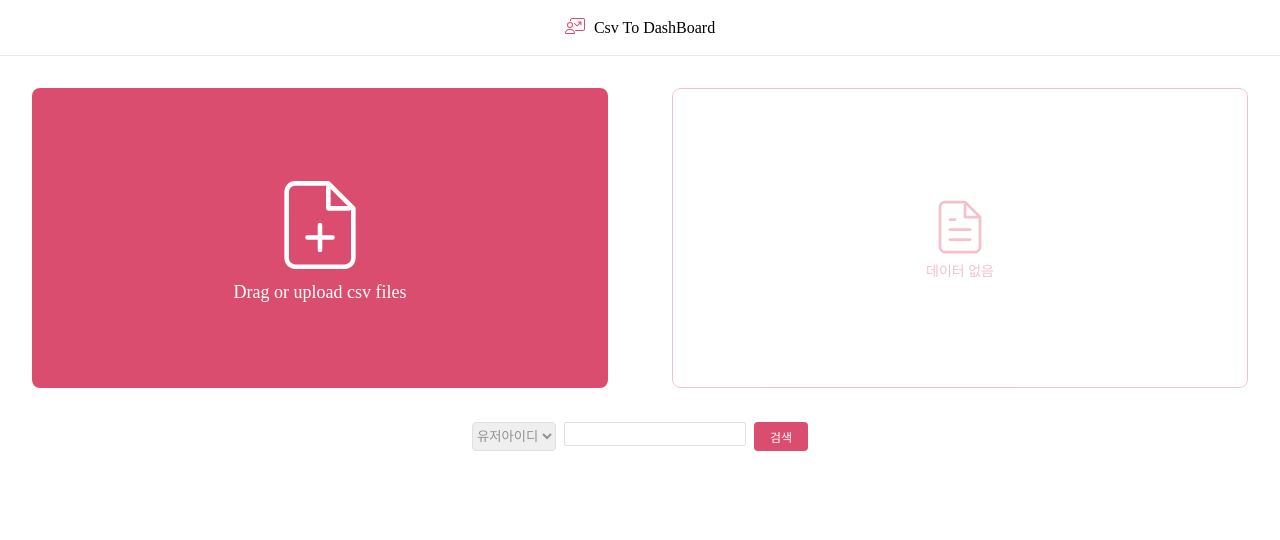
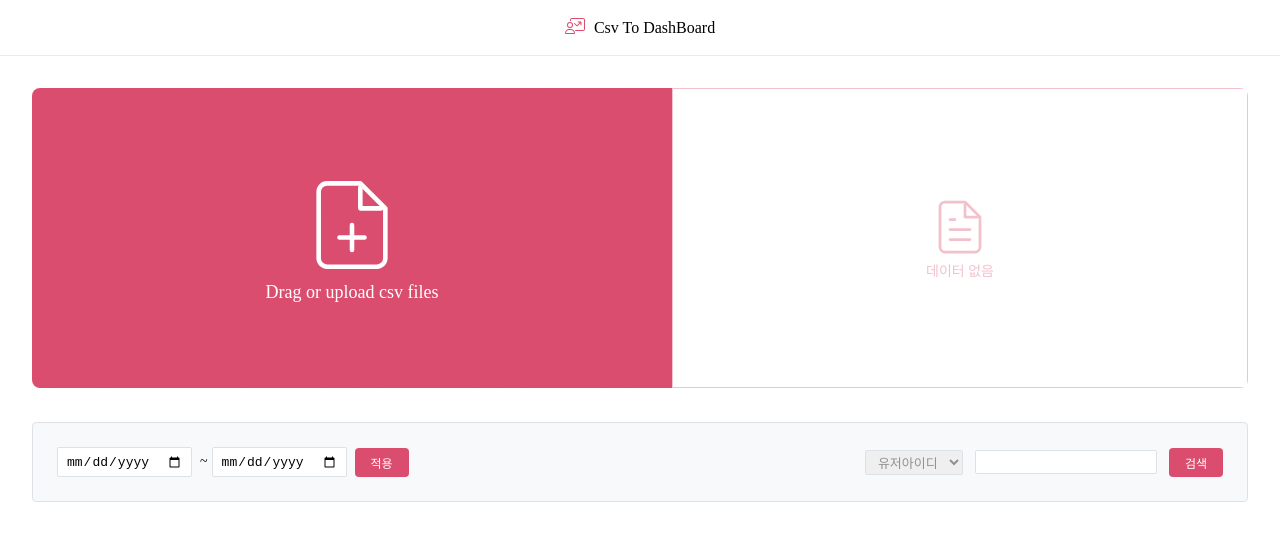
Before and after one commit to brother1-4752/csv-to-dashboard, a React (Vite) app: page / in a window 1280 px wide. Shown: the top 540 px of the page. Built offline with nearby package versions, Linux system fonts and the light colour scheme; a web font is replaced by a local one.

Commit message:
feat: 업로드 페이지 구현

```diff
--- a/src/atoms/atoms.ts
+++ b/src/atoms/atoms.ts
@@ -1,11 +1,4 @@
 import { atom, selector } from "recoil";
-
-export type FilterType = "userId" | "all";
-
-export const totalStringState = atom<string | null>({
-  key: "totalStringState",
-  default: null,
-});
 
 export const dataListState = atom<string[][] | null>({
   key: "dataListState",
@@ -17,55 +10,33 @@ export const filterKeywordState = atom({
   default: "",
 });
 
-export const filterTypeState = atom<FilterType>({
-  key: "filterTypeState",
-  default: "userId" as FilterType,
-});
-
 export const filteredListState = selector({
   key: "filteredListState",
   get: ({ get }) => {
     const filterKeyword = get(filterKeywordState);
-    const filterType = get(filterTypeState);
     const list = get(dataListState);
 
-    // 모든 데이터 필터링 없이 보여주기
-    if (filterType === "all") return list;
-
     const userIdKeyA = "customer_user_id";
-    // const userIdKeyB = "user_id";
-    const eventNameKey = "event_name";
+    const userIdKeyB = "user_id";
     const eventTimeKey = "event_time";
 
-    if (list?.[0].indexOf(userIdKeyA) === -1) {
-      alert(`${userIdKeyA} 컬럼이 존재하지 않습니다.}`);
-    }
+    // if (list?.[0].indexOf(userIdKeyA) === -1) {
+    //   alert(`${userIdKeyA} 컬럼이 존재하지 않습니다.}`);
+    // }
 
-    if (list?.[0].indexOf(eventNameKey) === -1) {
-      alert(`${eventNameKey} 컬럼이 존재하지 않습니다.}`);
-    }
+    // if (list?.[0].indexOf(eventTimeKey) === -1) {
+    //   alert(`${eventTimeKey} 컬럼이 존재하지 않습니다.}`);
+    // }
 
-    if (list?.[0].indexOf(eventTimeKey) === -1) {
-      alert(`${eventTimeKey} 컬럼이 존재하지 않습니다.}`);
-    }
-
-    const userIdIndex = list?.[0].indexOf(userIdKeyA);
-    const eventNameIndex = list?.[0].indexOf(eventNameKey);
+    const userIdIndex =
+      list?.[0].indexOf(userIdKeyA) ?? list?.[0].indexOf(userIdKeyB);
     const eventTimeIndex = list?.[0].indexOf(eventTimeKey);
 
     if (filterKeyword.length === 0) return list;
 
     const filtered = list?.filter((item, index) => {
-      if (index === 0) return true;
-      return (
-        item[
-          filterType === "userId"
-            ? userIdIndex ?? 61
-            : filterType === "eventName"
-            ? eventNameIndex ?? 4
-            : -1 // -1이면 에러인데, 어떻게 나타냄?
-        ] === filterKeyword
-      );
+      if (index === 0) return true; // 헤더 컬럼만 따로 처리
+      return item[userIdIndex ?? 61] === filterKeyword;
     });
 
     const filteredDataListByEventTime = filtered?.sort((a, b) => {
--- a/src/components/dashboard/DashBoardTable.tsx
+++ b/src/components/dashboard/DashBoardTable.tsx
@@ -6,10 +6,10 @@ type DashBoardTableProps = {
 
 const DashBoardTable = ({ csvData }: DashBoardTableProps) => {
   return (
-    <StyledDashBoardTable className="table">
+    <StyledDashBoardTable>
       <thead>
         <tr className="table__header">
-          {csvData[0].map((headerItem, index) => (
+          {csvData[0]?.map((headerItem, index) => (
             <th className="table__header--data" key={index}>
               {headerItem}
             </th>
@@ -34,14 +34,14 @@ const DashBoardTable = ({ csvData }: DashBoardTableProps) => {
 export default DashBoardTable;
 
 const StyledDashBoardTable = styled.table`
-  width: 90%;
-  margin: ${({ theme }) => theme.spacing.margin300};
+  /* display: flex; */
+  width: 95%;
+  table-layout: fixed;
+  border-collapse: collapse;
 
   .table__header,
   .table__body {
-    display: grid;
-    grid-template-columns: repeat(148, 1fr);
-
+    display: flex;
     .table__header--data,
     .table__body--data {
       border: 1px solid ${({ theme }) => theme.color.gray300};
--- a/src/components/dashboard/Search.tsx
+++ b/src/components/dashboard/Search.tsx
@@ -1,15 +1,10 @@
 import { FormEvent, useState } from "react";
-import { useRecoilState, useSetRecoilState } from "recoil";
-import {
-  FilterType,
-  filterKeywordState,
-  filterTypeState,
-} from "../../atoms/atoms";
+import { useSetRecoilState } from "recoil";
+import { filterKeywordState } from "../../atoms/atoms";
 
 const Search = () => {
   const [searchKeyword, setSearchKeyword] = useState<string>("");
-  const [filterKeyword, setFilterKeyword] = useRecoilState(filterKeywordState);
-  const setFilterType = useSetRecoilState(filterTypeState);
+  const setFilterKeyword = useSetRecoilState(filterKeywordState);
 
   const onChangeSearchKeyword = (
     event: React.ChangeEvent<HTMLInputElement>
@@ -23,31 +18,29 @@ const Search = () => {
     setFilterKeyword(searchKeyword);
   };
 
-  const onChangeFilterType = (event: React.ChangeEvent<HTMLSelectElement>) => {
-    event.preventDefault();
-
-    const filterType = event.target.value as FilterType;
-    setFilterType(filterType);
-  };
   return (
-    <div className="form__search">
-      <select
-        name="search__filter--type"
-        className="search__filter--select"
-        onChange={onChangeFilterType}
-      >
+    <header className="form__search">
+      <div className="search__left">
+        <input className="search__input--startDate" type="date" />
+        <span style={{ marginRight: "4px" }}> ~ </span>
+        <input className="search__input--endDate" type="date" />
+        <button className="date__apply--btn">적용</button>
+      </div>
+      <div className="search__right">
+        <select name="search__filter--type" className="search__filter--select">
           <option value="userId">유저아이디</option>
         </select>
         <input
           id="search"
           type="text"
-        className="form__search--input"
+          className="search__input--text"
           onChange={onChangeSearchKeyword}
         />
         <button onClick={search} className="form__search--btn">
           검색
         </button>
       </div>
+    </header>
   );
 };
 
--- a/src/components/dashboard/Upload.tsx
+++ b/src/components/dashboard/Upload.tsx
@@ -119,7 +119,6 @@ const Upload = () => {
                     alignItems: "center",
                     justifyContent: "center",
                     height: "100%",
-                    //   border: "1px solid #DB4D6E",
                     boxSizing: "border-box",
                     borderRadius: "8px",
                   }}
@@ -173,8 +172,8 @@ const StyledUpload = styled.div`
 
   .form {
     border: 1px dashed ${({ theme }) => theme.color.primary100};
-    border-radius: 8px;
-    width: 90%;
+    border-radius: 8px 0 0 8px;
+    width: 100%;
     height: 300px;
     margin: 32px;
     box-sizing: border-box;
@@ -204,7 +203,7 @@ const StyledUpload = styled.div`
     .filelist {
       margin: 32px;
       overflow: scroll;
-      border-radius: 8px;
+      border-radius: 0 8px 8px 0;
 
       .filelist__item--nodata {
         display: flex;
@@ -214,7 +213,7 @@ const StyledUpload = styled.div`
         justify-content: center;
         height: 100%;
         border: 1px solid #db4d6e;
-        border-radius: 8px;
+
         box-sizing: border-box;
         opacity: 0.35;
         gap: 8px;
--- a/src/pages/DashBoard.tsx
+++ b/src/pages/DashBoard.tsx
@@ -107,7 +107,7 @@
 //           <input
 //             id="search"
 //             type="text"
-//             className="form__search--input"
+//             className="search__input--text"
 //             onChange={onChangeSearchKeyword}
 //           />
 //           <button onClick={search} className="form__search--btn">
@@ -156,11 +156,7 @@ const DashBoard = () => {
       <DashBoardHeader />
       <Upload />
       <Search />
-      {filteredList && (
-        <div>
-          <DashBoardTable csvData={filteredList} />
-        </div>
-      )}
+      {filteredList && <DashBoardTable csvData={filteredList} />}
     </StyledDashBoard>
   );
 };
@@ -172,23 +168,51 @@ const StyledDashBoard = styled.div`
   display: flex;
   flex-direction: column;
   align-items: center;
+  overflow-x: auto;
 
   .form__search {
+    width: 95%;
     margin: ${({ theme }) => theme.spacing.margin100};
     display: flex;
+    justify-content: space-between;
+    align-items: center;
+    background-color: ${({ theme }) => theme.color.tableHeaderBg};
+    padding: ${({ theme }) => theme.spacing.margin200};
+    border: 1px solid ${({ theme }) => theme.color.gray300};
+    border-radius: 4px;
+    box-sizing: border-box;
+
+    .search__left {
+      display: flex;
+      align-items: center;
+
+      .search__input--startDate,
+      .search__input--endDate {
+        ${inputTextFocusAnimation};
+        padding: 4px 8px;
+      }
+
+      .date__apply--btn {
+        ${buttonHoverAnimation};
+      }
+    }
+
+    .search__right {
+      display: flex;
+      align-items: center;
+      gap: 4px;
 
       .search__filter--select {
         margin-right: 8px;
         border: 1px solid ${({ theme }) => theme.color.gray300};
-      border-radius: 4px;
         color: ${({ theme }) => theme.color.gray100};
         cursor: pointer;
-
-      & > option {
-      }
+        ${inputTextFocusAnimation}
+        padding: 4px 8px;
+        height: 25px !important;
       }
 
-    .form__search--input {
+      .search__input--text {
         ${inputTextFocusAnimation};
       }
 
@@ -196,4 +220,5 @@ const StyledDashBoard = styled.div`
         ${buttonHoverAnimation}
       }
     }
+  }
 `;
```
Lines whose indentation alone changed are shown as unchanged.
